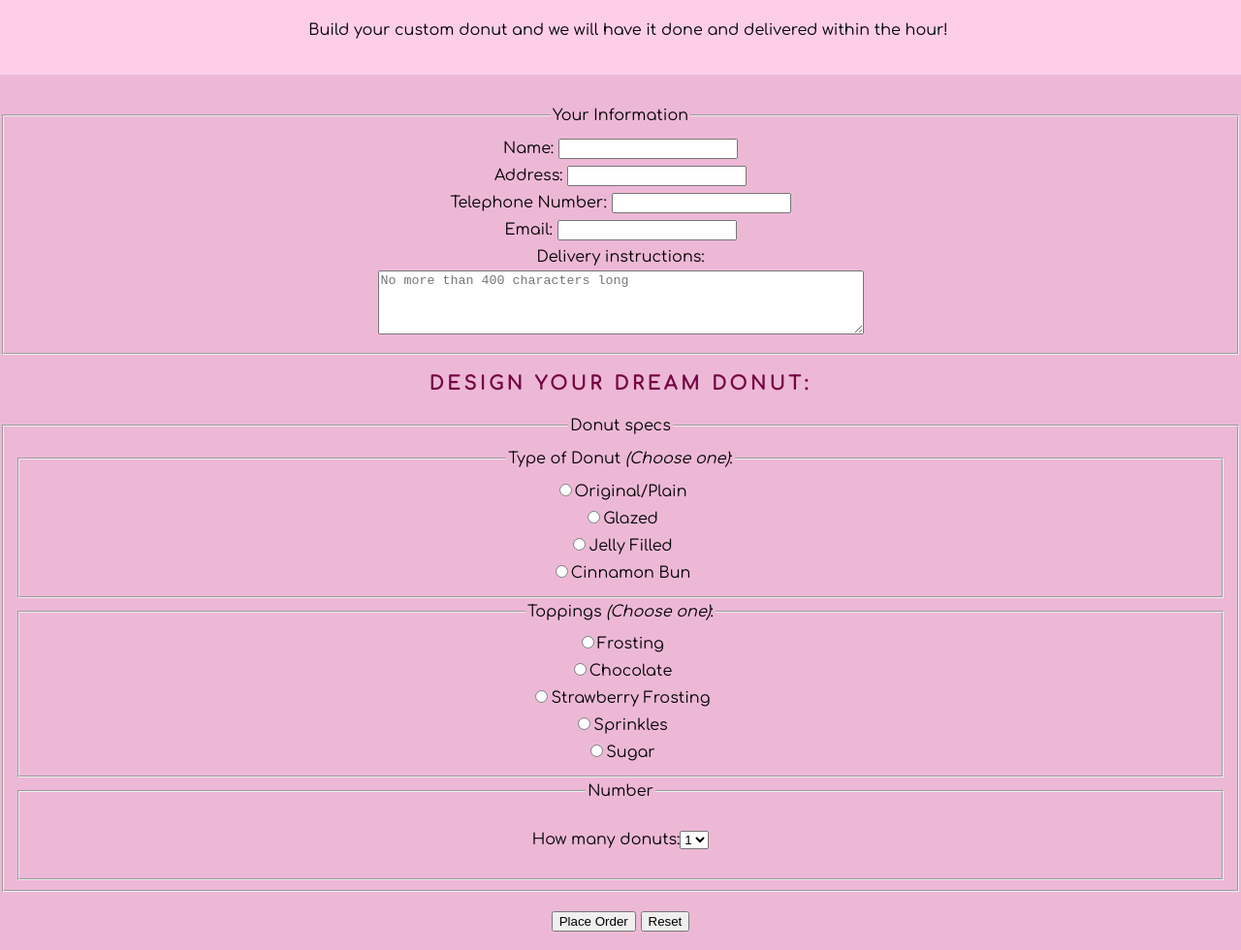
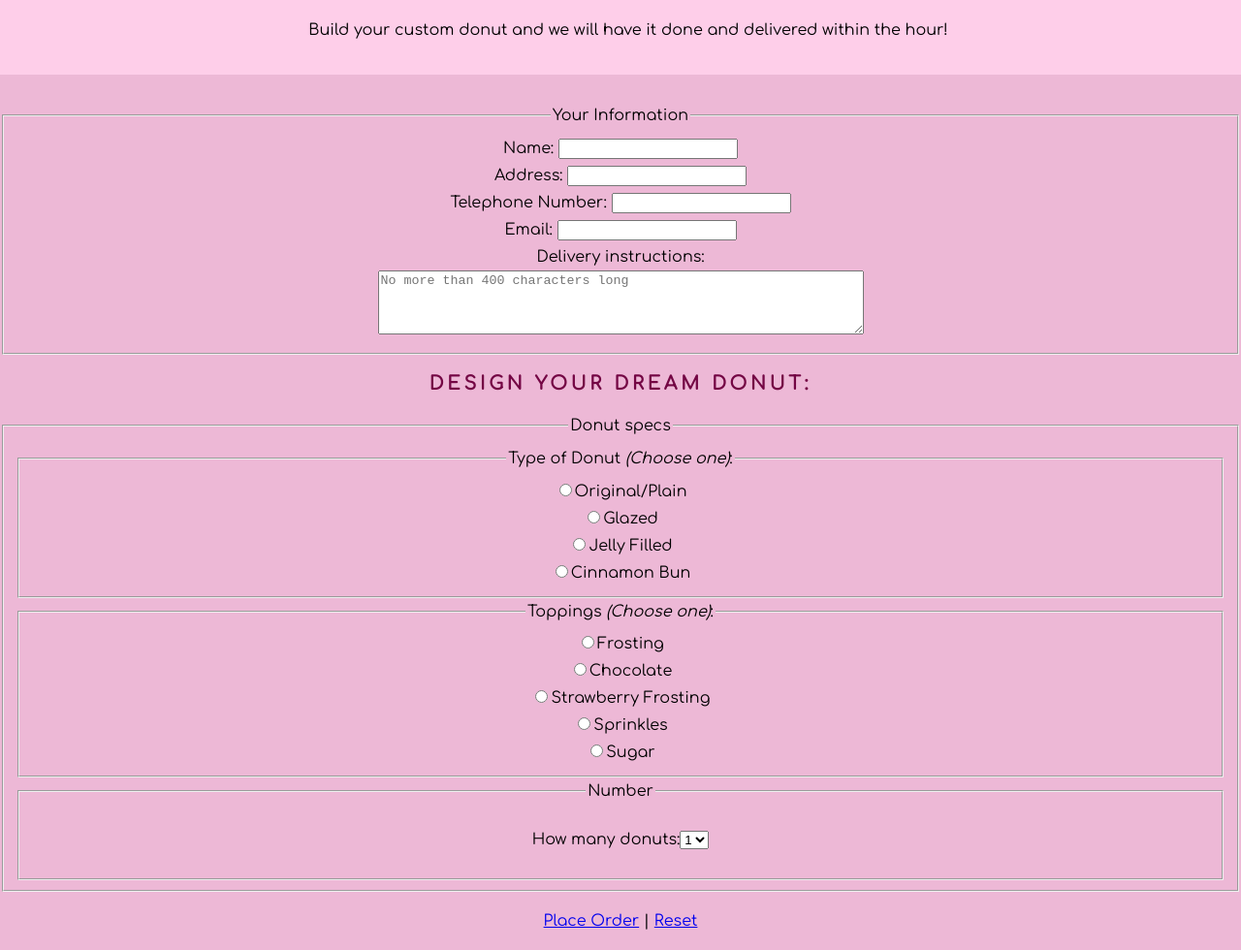
Before and after one commit to alleypossum/donuthole, a plain HTML site: page donuthole/order/order.html in a window 1280 px wide. Shown: the part 110-1090 px from the top of the page at 97% size. Drawn offline with Linux system fonts and the light colour scheme.

Commit message:
Update order.html

```diff
--- a/donuthole/order/order.html
+++ b/donuthole/order/order.html
@@ -56,7 +56,7 @@
 <legend>Number</legend>
 <p>How many donuts:<select name="pizzas" size="1"> <option>1</option><option>2</option><option>3</option><option>4</option><option>5</option><option>6</option></select><p>
 </fieldset> </fieldset>
-  <p> <input type="submit" value="Place Order"> <input type="Reset"></p>
+  <p> <a href="finished.html">Place Order</a> | <a href="order.html">Reset</a> </p>
 
 </form>
 </body>
```
